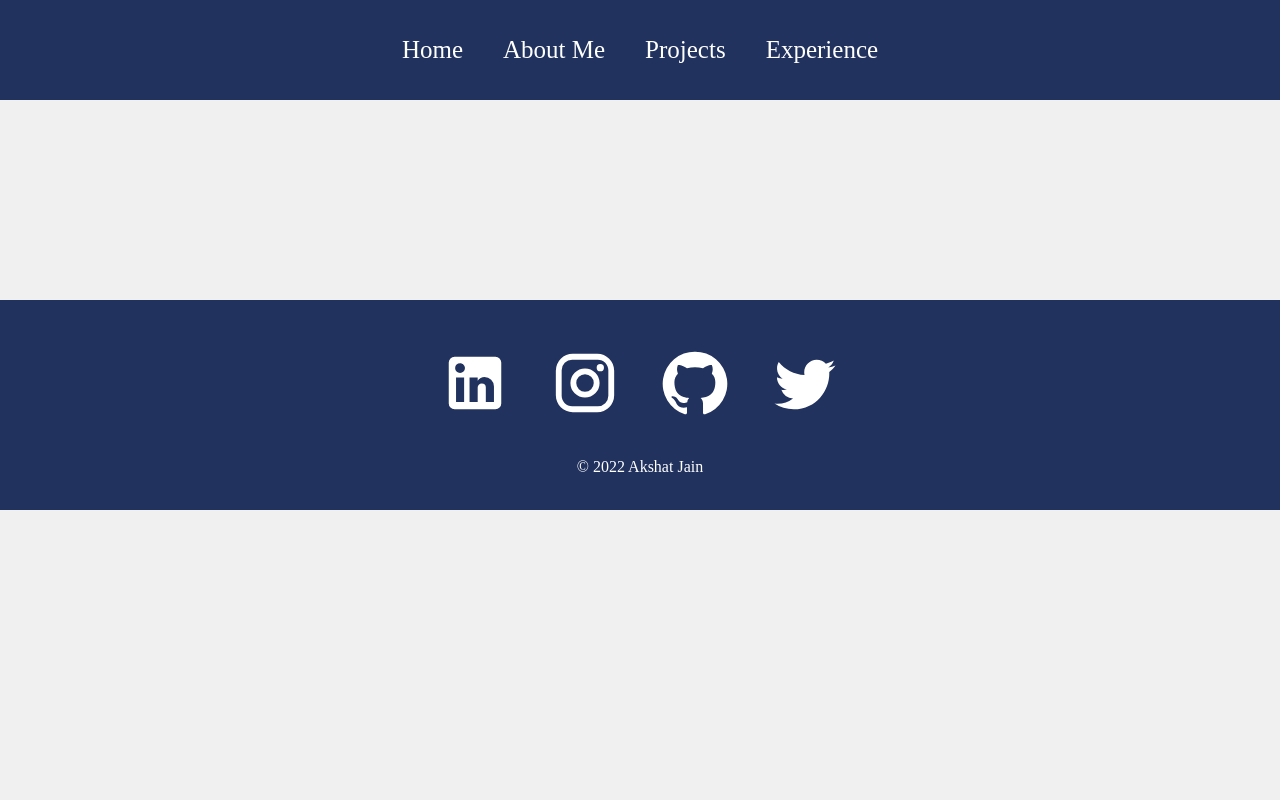
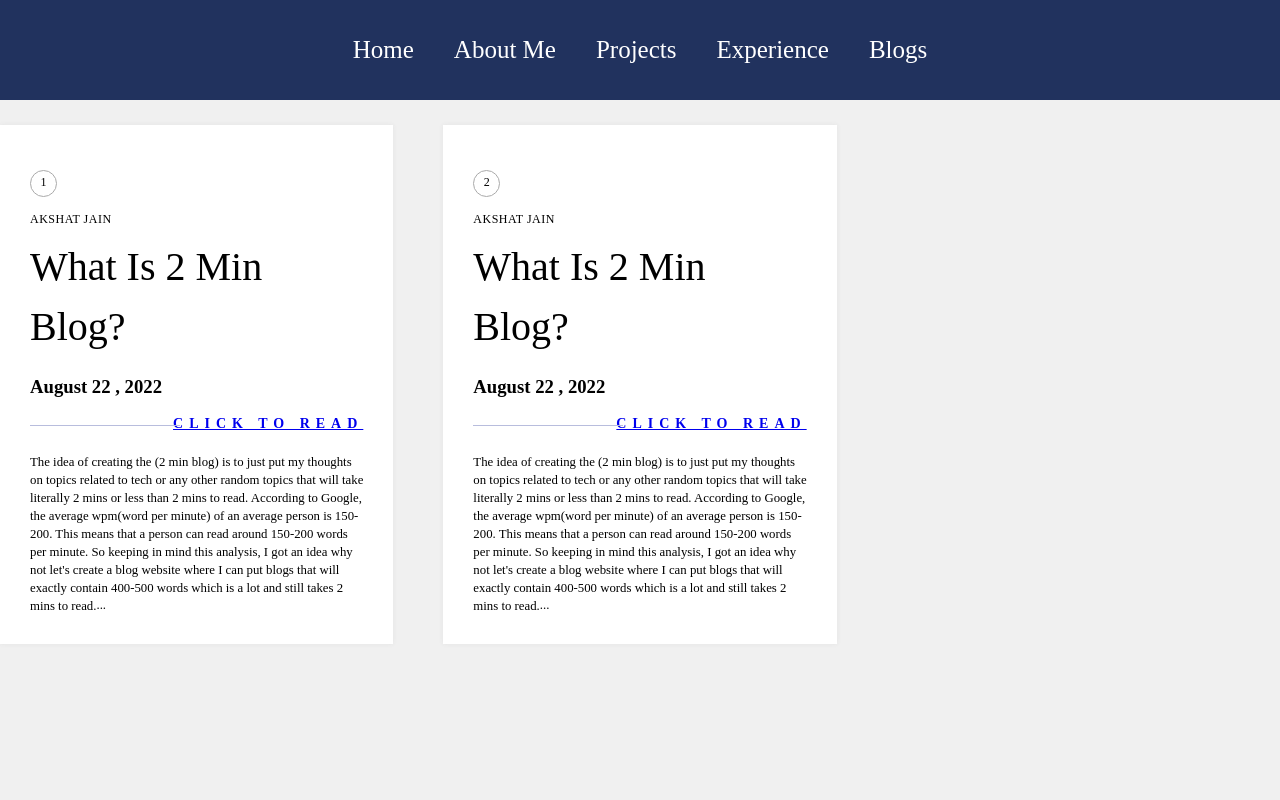
Before and after one commit to Akshat2Jain/Portfolio_Reactjs, a React (Create React App) app: page /Blogs in a window 1280 px wide. Shown: the top 800 px of the page. Built offline with nearby package versions, Linux system fonts and the light colour scheme.

Commit message:
added a blog section

```diff
--- a/src/App.js
+++ b/src/App.js
@@ -12,6 +12,7 @@ import Navbar from "./component/Navbar";
 import Footer from "./component/Footer";
 import ProjectDisplay from "./component/Projectdisplay";
 import ScrollToTop from "./component/scrollToTop";
+import BlogDisplay from "./component/BlogDisplay";
 
 const App = () => {
   return (
@@ -25,6 +26,7 @@ const App = () => {
           <Route path="/Projects" element={<Portfolio />} />
           <Route path="/Project/:id" element={<ProjectDisplay/>}/>
           <Route path="/Experience" element={<Experience />} />
+          <Route path="/Blogs" element={<BlogDisplay/>}/>
         </Routes>
         <Footer/>
       </Router>
--- /dev/null
+++ b/src/component/BlogApi.js
@@ -0,0 +1,36 @@
+const blogList = [
+    {
+      id: 1,
+      title: "What is 2 Min Blog? ",
+      category: "Introduction",
+      subCategory: ["Intro", "WebDev"],
+      description:
+        "The idea of creating the (2 min blog)  is to just put my thoughts on topics related to tech or any other random topics that will take literally  2 mins or less than 2  mins to read. According to Google, the average wpm(word per minute) of an average person is 150-200. This means that a person can read around 150-200 words per minute. So keeping in mind this analysis, I got an idea why not let's create a blog website where I can put blogs that will exactly contain 400-500 words which is a lot and still takes 2 mins to read.",
+      description2:
+        "The blogs will be on categories like technology, web development, or just random thoughts that give me a sudden overwhelming feeling at the midnight to talk to someone.As this is just a starting, I will be the only author for the (2 min blog) but as we go further I will take blogs from other people too.",
+      footer:"See Ya in Glory 😊",
+        authorName: "Akshat Jain",
+      authorAvatar: "/assets/images/author.jpg",
+      createdAt: "August 22 , 2022",
+      cover: "/assets/images/que-es-un-blog-1.jpeg",
+      link:"https://2minblog.vercel.app/blog/1"
+    },
+    {
+        id: 2,
+        title: "What is 2 Min Blog? ",
+        category: "Introduction",
+        subCategory: ["Intro", "WebDev"],
+        description:
+          "The idea of creating the (2 min blog)  is to just put my thoughts on topics related to tech or any other random topics that will take literally  2 mins or less than 2  mins to read. According to Google, the average wpm(word per minute) of an average person is 150-200. This means that a person can read around 150-200 words per minute. So keeping in mind this analysis, I got an idea why not let's create a blog website where I can put blogs that will exactly contain 400-500 words which is a lot and still takes 2 mins to read.",
+        description2:
+          "The blogs will be on categories like technology, web development, or just random thoughts that give me a sudden overwhelming feeling at the midnight to talk to someone.As this is just a starting, I will be the only author for the (2 min blog) but as we go further I will take blogs from other people too.",
+        footer:"See Ya in Glory 😊",
+          authorName: "Akshat Jain",
+        authorAvatar: "/assets/images/author.jpg",
+        createdAt: "August 22 , 2022",
+        cover: "/assets/images/que-es-un-blog-1.jpeg",
+        link:"https://2minblog.vercel.app/blog/1"
+      },
+  ];
+
+  export default blogList;
--- /dev/null
+++ b/src/component/BlogDisplay.js
@@ -0,0 +1,37 @@
+import React from "react";
+import "../styles.css/BlogStyles.css";
+import  blogList  from "./BlogApi";
+
+
+const BlogDisplay = () => {
+  return (
+    <>
+      <section className="main-card--cointainer">
+        {blogList.map((e,key) => {
+          return (
+            <>
+              <div className="card-container">
+                <div className="card">
+                  <div className="card-body">
+                    <span className="card-number card-circle subtle">{e.id}</span>
+                    <span className="card-author subtle">{e.authorName}</span>
+                    <h2 className="card-title">{e.title}</h2>
+                    <h3>{e.createdAt}</h3>
+                    <span className="card-description subtle">
+                    <a href={e.link}><div className="card-read">Click To Read</div></a>
+                      {e.description}
+                    </span>
+                  </div>
+                  {/* <img src={e.image} alt="images" className="card-media" /> */}
+                  {/* <span className="card-tag subtle">Order Now</span> */}
+                </div>
+              </div>
+            </>
+          );
+        })}
+      </section>
+    </>
+  );
+};
+
+export default BlogDisplay;
--- a/src/component/Navbar.js
+++ b/src/component/Navbar.js
@@ -3,7 +3,7 @@ import { Link } from "react-router-dom";
 import { useLocation } from "react-router-dom";
 import "../styles.css/navbar.css";
 import ReorderIcon from "@mui/icons-material/Reorder";
-import CloudDownloadIcon from '@mui/icons-material/CloudDownload';
+
 const Navbar = () => {
   const [Expand, setExpand] = useState(false);
   const location = useLocation();
@@ -23,6 +23,7 @@ const Navbar = () => {
         <Link to="/About">About Me</Link>
         <Link to="/Projects">Projects</Link>
         <Link to="/Experience">Experience</Link>
+        <Link to="/Blogs">Blogs</Link>
       </div>
     </div>
   );
--- /dev/null
+++ b/src/styles.css/BlogStyles.css
@@ -0,0 +1,139 @@
+.main-card--cointainer {
+    display: grid;
+    grid-template-columns: repeat(3, minmax(300px, 500px));
+    grid-gap: 50px;
+    justify-content: space-around;
+  }
+
+  .card-container {
+    margin: 25px auto 0;
+    position: relative;
+    display: grid;
+    grid-template-columns: 1fr;
+    justify-content: space-around;
+    align-items: flex-start;
+  }
+
+  .card-container img {
+    max-width: 100%;
+    height: 300px;
+  }
+
+  .card {
+    background-color: #fff;
+    padding: 30px;
+    position: relative;
+    box-shadow: 0 0 5px rgba(75, 75, 75, 0.07);
+    z-index: 1;
+  }
+
+  .card-body {
+    display: inline-block;
+  }
+
+  .card-number {
+    margin-top: 15px;
+  }
+
+  .card-circle {
+    border: 1px solid #aaa;
+    border-radius: 50%;
+    display: inline-block;
+    line-height: 22px;
+    font-size: 12px;
+    height: 25px;
+    text-align: center;
+    width: 25px;
+  }
+
+  .card-author {
+    display: block;
+    font-size: 12px;
+    letter-spacing: 0.5px;
+    margin: 15px 0 0;
+    text-transform: uppercase;
+  }
+
+  .card-title {
+    font-family: "Cormorant Garamond", serif;
+    font-size: 40px;
+    font-weight: 300;
+    line-height: 60px;
+    margin: 10px 0;
+    text-transform: capitalize;
+  }
+
+  .card-description {
+    /* display: inline-block; */
+    position: relative;
+    max-height: 50px;
+    overflow: hidden;
+    padding-right: 0.6rem;
+    font-size: 0.8rem;
+
+  }
+  .card-description::before{
+    position: absolute;
+    content: '...';
+    bottom: 0;
+    right: 0;
+  }
+
+  .card-read {
+    cursor: pointer;
+    font-size: 14px;
+    font-weight: 700;
+    letter-spacing: 6px;
+    margin: 5px 0 20px;
+    position: relative;
+    text-align: right;
+    text-transform: uppercase;
+  }
+
+  .card-read:after {
+    background-color: #b8bddd;
+    content: "";
+    display: block;
+    height: 1px;
+    position: absolute;
+    top: 9px;
+    width: 45%;
+  }
+
+  .card-tag {
+    float: right;
+    margin: 5px 0 0;
+    border: 1px solid #aaa;
+    padding: 5px 10px;
+    cursor: pointer;
+  }
+
+  .card-tag:hover {
+    background: #aaa;
+    color: black;
+  }
+
+  .card-media {
+    max-width: 100%;
+    height: auto;
+    padding: 10px;
+  }
+
+  .card-shadow {
+    background-color: #fff;
+    box-shadow: 0 2px 25px 2px rgba(0, 0, 0, 1), 0 2px 50px 2px rgba(0, 0, 0, 1),
+      0 0 100px 3px rgba(0, 0, 0, 0.25);
+    height: 1px;
+    margin: -1px auto 0;
+    width: 80%;
+    z-index: -1;
+  }
+
+  @media (max-width: 998px) {
+    .main-card--cointainer {
+      display: grid;
+      grid-template-columns: repeat(1, minmax(200px, 500px));
+      grid-gap: 50px;
+      justify-content: space-around;
+    }
+  }
```
